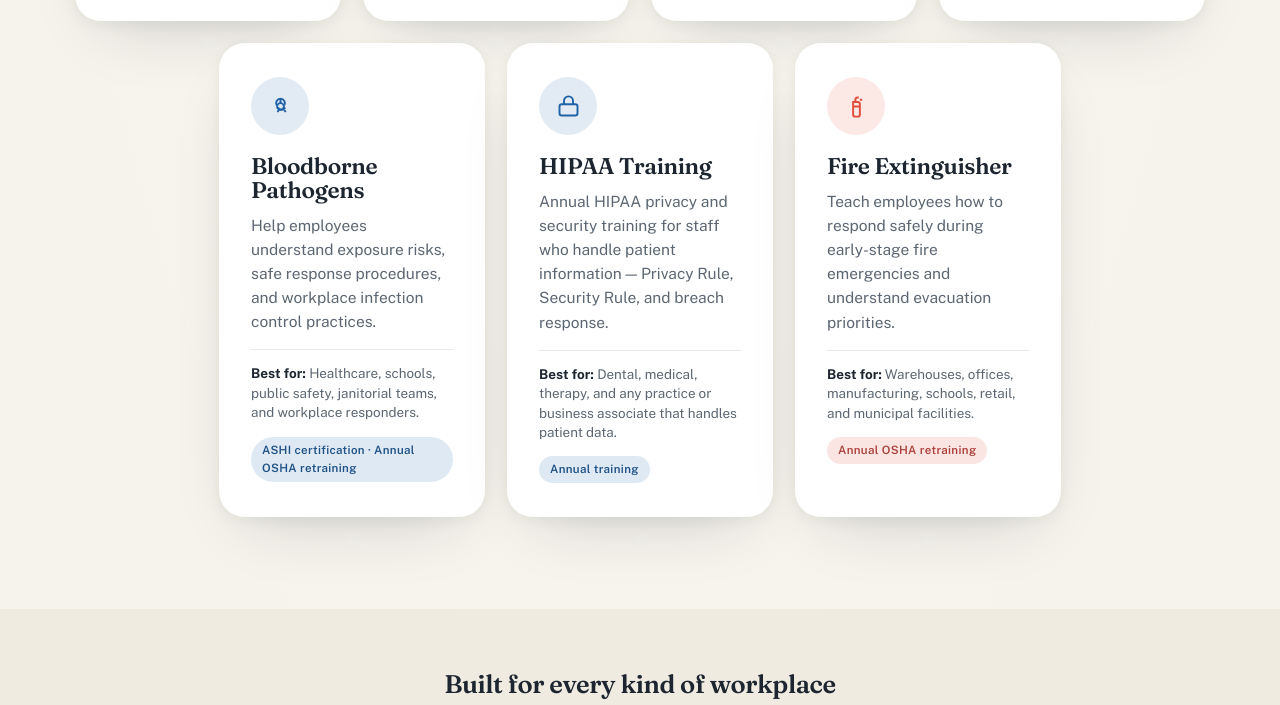
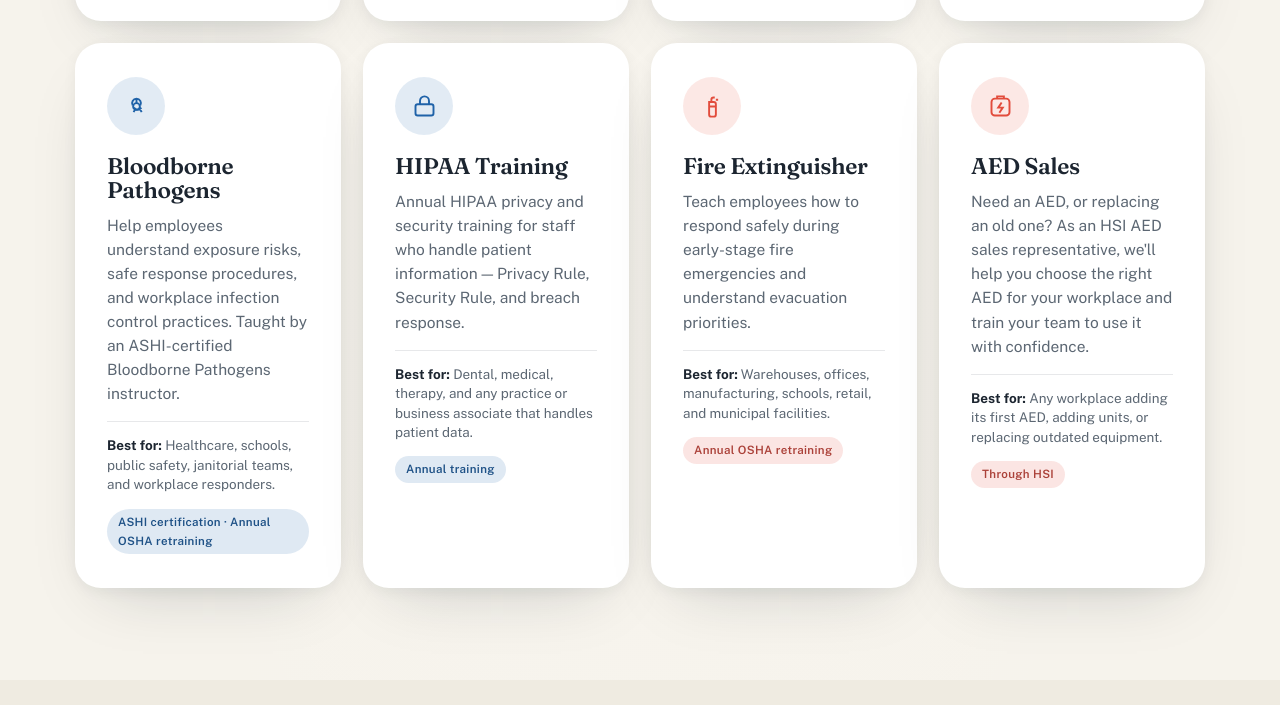
Before and after one commit to Nulljd/surviving-the-emergency, a plain HTML site: page index.html in a window 1280 px wide. Shown: the part 2777-3482 px from the top of the page. Drawn offline with nearby package versions, Linux system fonts and the light colour scheme.

Commit message:
Add HSI AED sales and ASHI Bloodborne Pathogens instructor
Co-Authored-By: Claude Opus 5.5 <noreply@anthropic.com>
Claude-Session: https://claude.ai/code/session_01TCRxoySS9i2iwacRndJjd8

```diff
--- a/index.html
+++ b/index.html
@@ -577,7 +577,7 @@ header.nav.open .nav-toggle .x{display:block}
       <div class="svc" style="--svc:var(--blue)">
         <div class="svc-ico"><svg viewBox="0 0 24 24"><circle cx="12" cy="12" r="3"/><path d="M12 9V5m0 0a4 4 0 0 1 3.4 6M12 5a4 4 0 0 0-3.4 6"/><path d="m14.6 13.5 2 3.5m-.3-4a4 4 0 0 1-6.6 0m-.3 4 2-3.5"/></svg></div>
         <h3>Bloodborne Pathogens</h3>
-        <p>Help employees understand exposure risks, safe response procedures, and workplace infection control practices.</p>
+        <p>Help employees understand exposure risks, safe response procedures, and workplace infection control practices. Taught by an ASHI-certified Bloodborne Pathogens instructor.</p>
         <div class="bestfor"><b>Best for:</b> <span>Healthcare, schools, public safety, janitorial teams, and workplace responders.</span></div>
         <span class="tag">ASHI certification · Annual OSHA retraining</span>
       </div>
@@ -596,6 +596,14 @@ header.nav.open .nav-toggle .x{display:block}
         <p>Teach employees how to respond safely during early-stage fire emergencies and understand evacuation priorities.</p>
         <div class="bestfor"><b>Best for:</b> <span>Warehouses, offices, manufacturing, schools, retail, and municipal facilities.</span></div>
         <span class="tag">Annual OSHA retraining</span>
+      </div>
+
+      <div class="svc" style="--svc:var(--red)">
+        <div class="svc-ico"><svg viewBox="0 0 24 24"><rect x="4" y="5" width="16" height="15" rx="3"/><path d="M9 5V3h6v2"/><path d="M13 8.5 10 13h4l-3 4.5"/></svg></div>
+        <h3>AED Sales</h3>
+        <p>Need an AED, or replacing an old one? As an HSI AED sales representative, we'll help you choose the right AED for your workplace and train your team to use it with confidence.</p>
+        <div class="bestfor"><b>Best for:</b> <span>Any workplace adding its first AED, adding units, or replacing outdated equipment.</span></div>
+        <span class="tag">Through HSI</span>
       </div>
 
     </div>
@@ -758,11 +766,11 @@ header.nav.open .nav-toggle .x{display:block}
   <div class="wrap">
     <div class="creds-head">
       <h2>Nationally recognized training</h2>
-      <p>Surviving the Emergency is an authorized <strong>ASHI Training Site</strong> for CPR/AED, First Aid, and Bloodborne Pathogens, and our instructors are certified to teach courses from the organizations that set the standard for emergency care.</p>
+      <p>Surviving the Emergency is an authorized <strong>ASHI Training Site</strong> for CPR/AED, First Aid, and Bloodborne Pathogens, an <strong>HSI AED sales representative</strong>, and our instructors are certified to teach courses from the organizations that set the standard for emergency care, including ASHI Bloodborne Pathogens.</p>
     </div>
     <div class="creds-row">
       <div class="cred"><span class="cred-name">American Heart Association</span></div>
-      <div class="cred cred-site"><span class="cred-badge">Authorized Training Site</span><img src="hsi.png" alt="HSI / ASHI" class="cred-logo hsi-logo" onerror="this.style.display='none'"><span class="cred-name">ASHI — American Safety &amp; Health Institute</span><span class="cred-sub">CPR/AED · First Aid · Bloodborne Pathogens</span></div>
+      <div class="cred cred-site"><span class="cred-badge">Authorized Training Site</span><img src="hsi.png" alt="HSI / ASHI" class="cred-logo hsi-logo" onerror="this.style.display='none'"><span class="cred-name">ASHI — American Safety &amp; Health Institute</span><span class="cred-sub">CPR/AED · First Aid · Bloodborne Pathogens</span><span class="cred-sub">ASHI Bloodborne Pathogens Instructor · HSI AED Sales</span></div>
       <div class="cred"><img src="stopthebleed.png" alt="Stop the Bleed" class="cred-logo" onerror="this.style.display='none'"><span class="cred-name">Stop the Bleed</span></div>
     </div>
     <p class="creds-member">Proud member of the <strong>American Society of Safety Professionals</strong> (ASSP)</p>
@@ -825,7 +833,8 @@ header.nav.open .nav-toggle .x{display:block}
       <details class="faq-item"><summary>How many people can you train at once?</summary><div class="faq-a"><p>Onsite sessions are built for groups up to 12, and we can scale up for larger teams — just let us know your headcount.</p></div></details>
       <details class="faq-item"><summary>How do quotes work?</summary><div class="faq-a"><p>Every workplace is different, so every job gets a quick, tailored quote based on the courses you need, your headcount, and your locations. Reach out and we'll put one together for you.</p></div></details>
       <details class="faq-item"><summary>Do your classes include certification cards?</summary><div class="faq-a"><p>Yes. As an authorized ASHI Training Site, our CPR/AED, First Aid, and Bloodborne Pathogens classes issue official ASHI certification cards. Stop the Bleed also issues a nationally recognized card. HIPAA and our workplace-readiness courses issue a certificate of completion.</p></div></details>
-      <details class="faq-item"><summary>Whose courses do you teach?</summary><div class="faq-a"><p>Surviving the Emergency is an authorized ASHI (American Safety &amp; Health Institute) Training Site for CPR/AED, First Aid, and Bloodborne Pathogens. Our instructors are also certified to teach American Heart Association and Stop the Bleed courses. Students receive the official course completion card from the organization whose course they take.</p></div></details>
+      <details class="faq-item"><summary>Whose courses do you teach?</summary><div class="faq-a"><p>Surviving the Emergency is an authorized ASHI (American Safety &amp; Health Institute) Training Site for CPR/AED, First Aid, and Bloodborne Pathogens. Justin is an ASHI-certified Bloodborne Pathogens instructor, and our instructors are also certified to teach American Heart Association and Stop the Bleed courses. Students receive the official course completion card from the organization whose course they take.</p></div></details>
+      <details class="faq-item"><summary>Do you sell AEDs?</summary><div class="faq-a"><p>Yes. Surviving the Emergency is an HSI AED sales representative. We can help you pick the right AED for your space, then train your staff in CPR and AED use so they are ready to use it.</p></div></details>
       <details class="faq-item"><summary>What about our training records?</summary><div class="faq-a"><p>We provide a sign-in record and certificates at the time of training for you to keep on file, so your training holds up to OSHA and HIPAA requirements. Need copies later? We'll send them. Want them online? Our optional <a href="#portal" style="color:var(--blue);font-weight:600">Client Portal</a> keeps every record, certification, and renewal date in one secure login, with automatic reminders before anything expires.</p></div></details>
       <details class="faq-item"><summary>How do we book?</summary><div class="faq-a"><p>Hit “Request a Quote” at the top, or call or email us. We'll confirm what you need, lock in a date, and get your team ready.</p></div></details>
     </div>
@@ -862,6 +871,7 @@ header.nav.open .nav-toggle .x{display:block}
         <option>All-Inclusive — Annual</option>
         <option>Client Portal &amp; Records Management</option>
         <option>Client Portal: live demo</option>
+        <option>AED purchase</option>
       </select></div>
       <div class="fld"><label for="qMsg">Message (optional)</label><textarea id="qMsg" rows="3" placeholder="Tell us what you need"></textarea></div>
       <button class="btn btn-blue" id="qSend">Send Request</button>
@@ -907,6 +917,7 @@ header.nav.open .nav-toggle .x{display:block}
           <li><a href="#services">Bloodborne Pathogens</a></li>
           <li><a href="#services">HIPAA Training</a></li>
           <li><a href="#services">Fire Extinguisher</a></li>
+          <li><a href="#services">AED Sales</a></li>
         </ul>
       </div>
       <div>
```
Also changed, not shown: about.html (+2 -1 lines).
